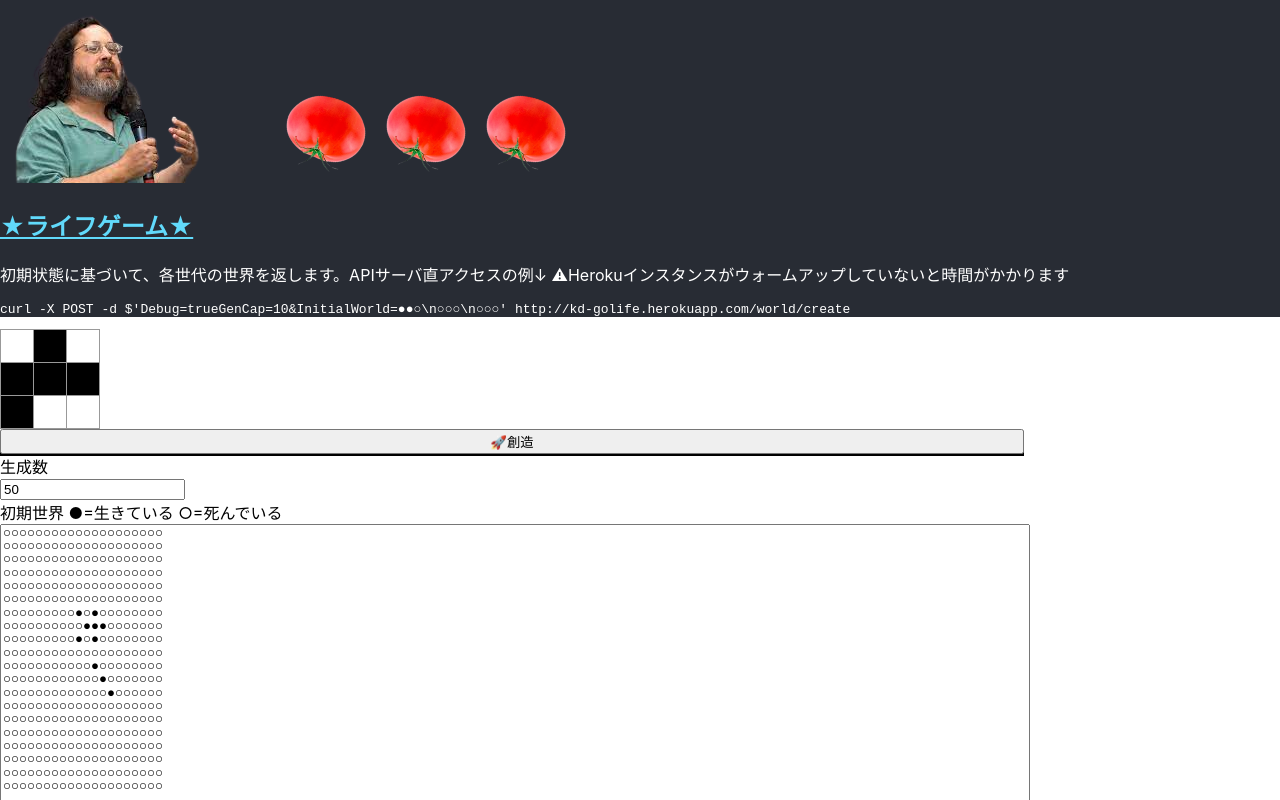
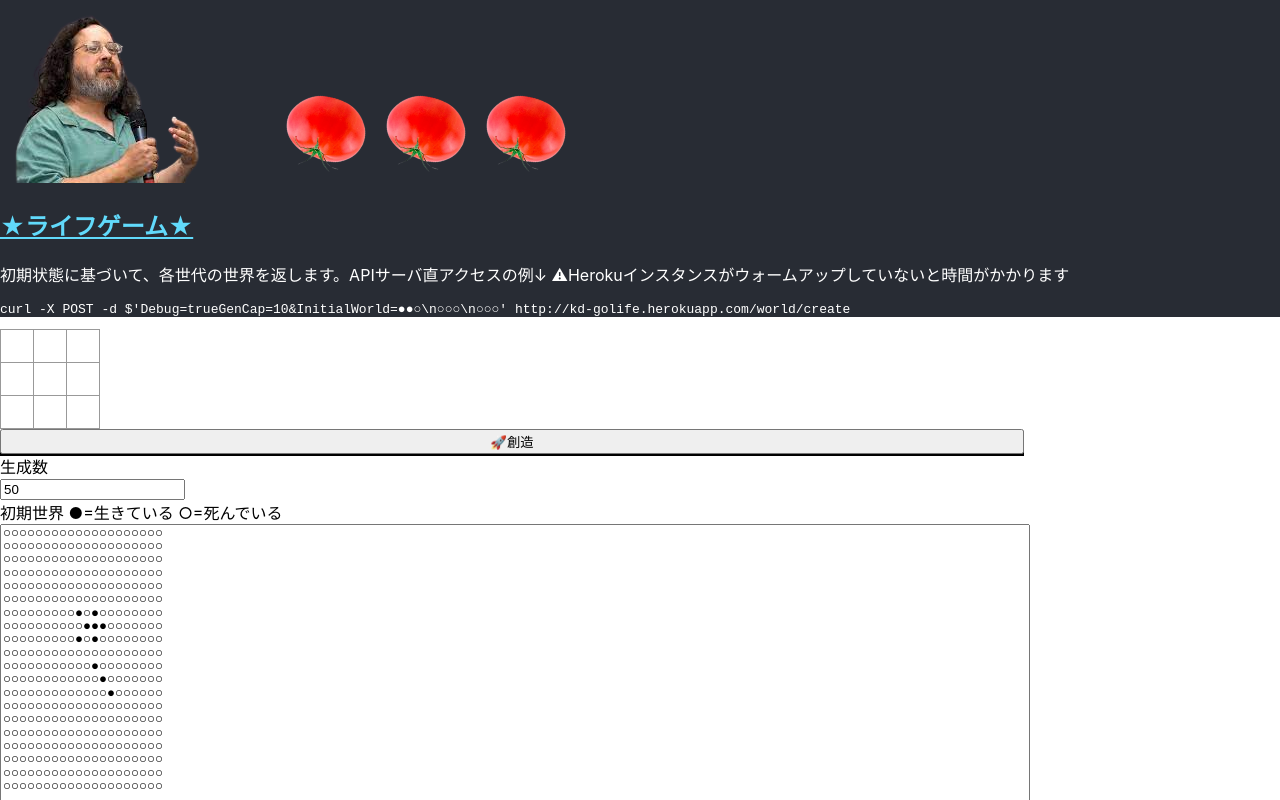
Before and after one commit to kijimaD/golife, a React (Create React App) app in the folder front/: page / in a window 1280 px wide. Shown: the top 800 px of the page. Built offline with nearby package versions, Linux system fonts and the light colour scheme.

Commit message:
feat: クリックして盤面を切り替えられるようにする

```diff
--- a/front/src/components/Board.tsx
+++ b/front/src/components/Board.tsx
@@ -1,30 +1,47 @@
-import React from "react";
+import React, { useState } from "react";
 import Square from "./Square";
 
-export const Board = () => {
-  function renderSquare(bool: boolean) {
-    return <Square IsLive={bool} />;
+function Board() {
+  const [squares, setSquares] = useState(Array(9).fill(true));
+
+  function renderSquare(i: number) {
+    return (
+      <Square
+        isLive={squares[i]}
+        click={() => {
+          flipSquare(i);
+        }}
+      />
+    );
   }
+
+  const flipSquare = (target_i: number) => {
+    setSquares(
+      squares.map((square, index) =>
+        index === target_i ? !squares[index] : squares[index]
+      )
+    );
+  };
 
   return (
     <>
       <div className="board-row">
-        {renderSquare(true)}
-        {renderSquare(false)}
-        {renderSquare(true)}
+        {renderSquare(0)}
+        {renderSquare(1)}
+        {renderSquare(2)}
       </div>
       <div className="board-row">
-        {renderSquare(false)}
-        {renderSquare(false)}
-        {renderSquare(false)}
+        {renderSquare(3)}
+        {renderSquare(4)}
+        {renderSquare(5)}
       </div>
       <div className="board-row">
-        {renderSquare(false)}
-        {renderSquare(true)}
-        {renderSquare(true)}
+        {renderSquare(6)}
+        {renderSquare(7)}
+        {renderSquare(8)}
       </div>
     </>
   );
-};
+}
 
 export default Board;
--- a/front/src/components/Square.tsx
+++ b/front/src/components/Square.tsx
@@ -1,14 +1,19 @@
 import React, { useState } from "react";
 
-export const Square = ({ IsLive }: { IsLive: boolean }) => {
-  const [live, setLive] = useState(IsLive);
-
+// isLive: boolean
+export const Square = ({
+  isLive,
+  click,
+}: {
+  isLive: boolean;
+  click: () => void;
+}) => {
   return (
     <>
-      {live ? (
-        <button className="square live" onClick={() => setLive(false)}></button>
+      {isLive ? (
+        <button className="square live" onClick={click}></button>
       ) : (
-        <button className="square death" onClick={() => setLive(true)}></button>
+        <button className="square death" onClick={click}></button>
       )}
     </>
   );
```
